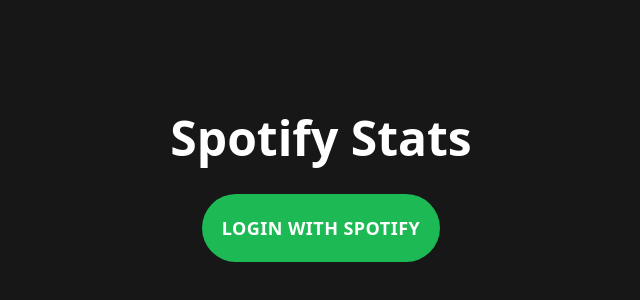
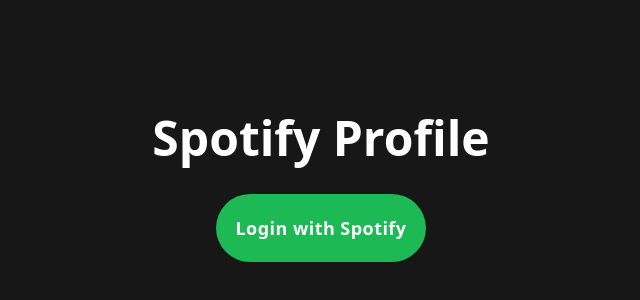
Before and after one commit to G-R3/spotify-profile, a React (Create React App) app: page / in a window 1280 px wide. Shown: the part 212-512 px from the top of the page, without its empty margins (319-959 px from the left). Built offline with nearby package versions, Linux system fonts and the light colour scheme.

Commit message:
minor change to login page styles

```diff
--- a/src/components/Login.js
+++ b/src/components/Login.js
@@ -3,12 +3,12 @@
 export default function Login() {
     return (
         <div className="flex flex-col justify-center items-center h-full gap-8">
-            <h1 className="text-5xl font-bold">Spotify Stats</h1>
+            <h1 className="text-5xl font-bold text-center">Spotify Profile</h1>
             <a
                 href="http://localhost:3001/login"
                 className="bg-spotify-green text-white p-5 text-lg tracking-wide font-semibold rounded-full hover:-translate-y-1 transition-transform"
             >
-                LOGIN WITH SPOTIFY
+                Login with Spotify
             </a>
         </div>
     );
```
